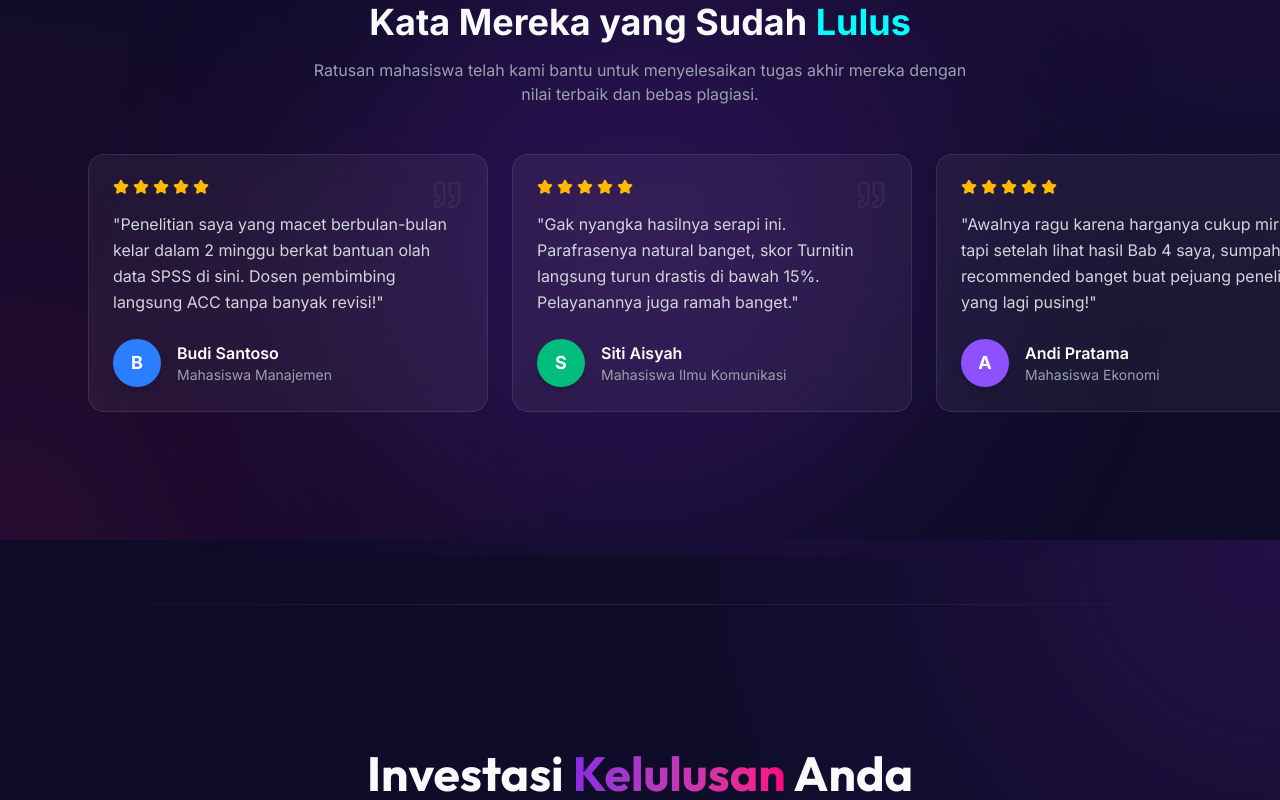
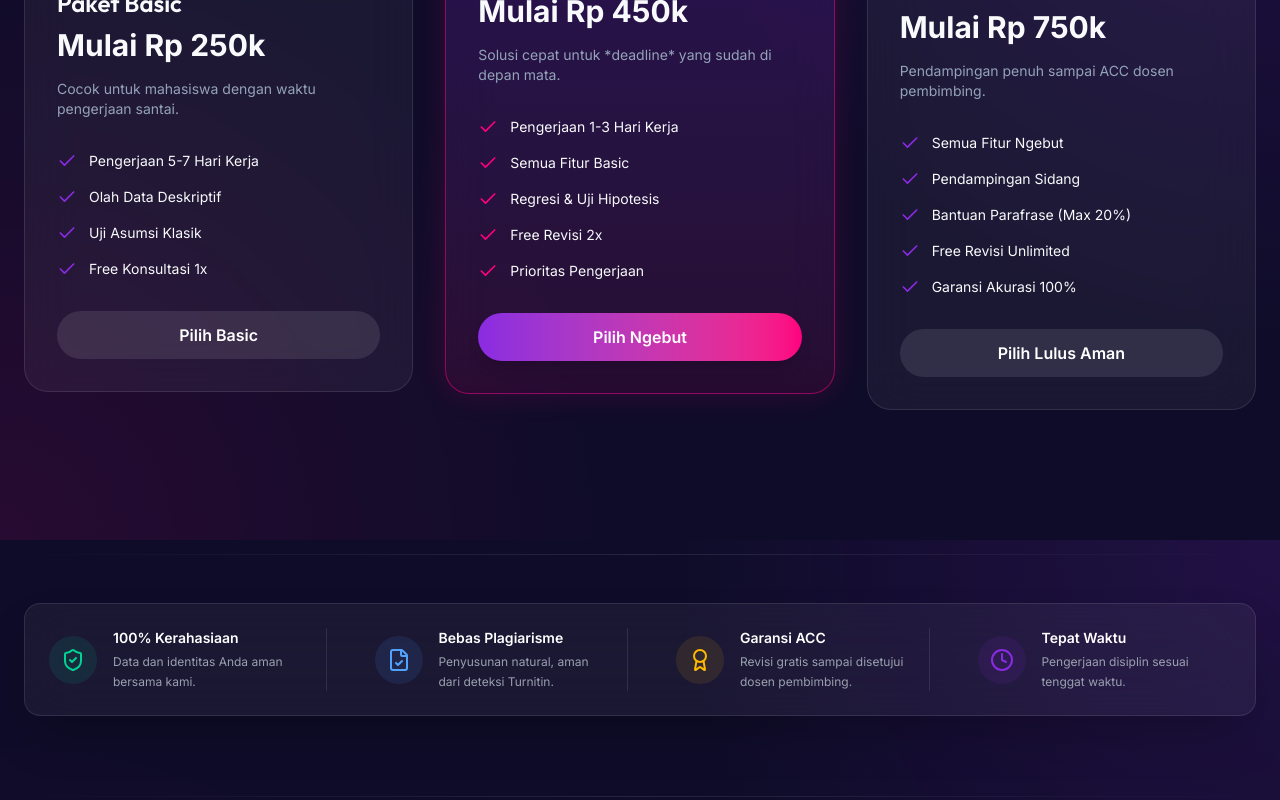
Before and after one commit to erzeddd-dev/landing-page, a Next.js app: page / in a window 1280 px wide. Shown: the part 1860-2660 px from the top of the page. Built offline with nearby package versions, Linux system fonts and the light colour scheme.

Commit message:
reorder: pindah PricingTier (Investasi Kelulusan) ke setelah ServiceCatalog

```diff
--- a/src/app/page.tsx
+++ b/src/app/page.tsx
@@ -18,17 +18,18 @@ export default function Home() {
       {/* Divider */}
       <div className="w-full h-[1px] bg-gradient-to-r from-transparent via-white/10 to-transparent my-12" />
 
+      {/* Harga dipindah setelah katalog agar alur baca: layanan → harga → sosial bukti */}
+      <PricingTier />
+
+      {/* Divider */}
+      <div className="w-full h-[1px] bg-gradient-to-r from-transparent via-white/10 to-transparent my-12" />
+
       <TrustBadges />
 
       {/* Divider */}
       <div className="w-full h-[1px] bg-gradient-to-r from-transparent via-white/10 to-transparent my-12" />
 
       <Testimonials />
-
-      {/* Divider */}
-      <div className="w-full h-[1px] bg-gradient-to-r from-transparent via-white/10 to-transparent my-12" />
-
-      <PricingTier />
 
       {/* Divider */}
       <div className="w-full h-[1px] bg-gradient-to-r from-transparent via-white/10 to-transparent my-12" />
```
